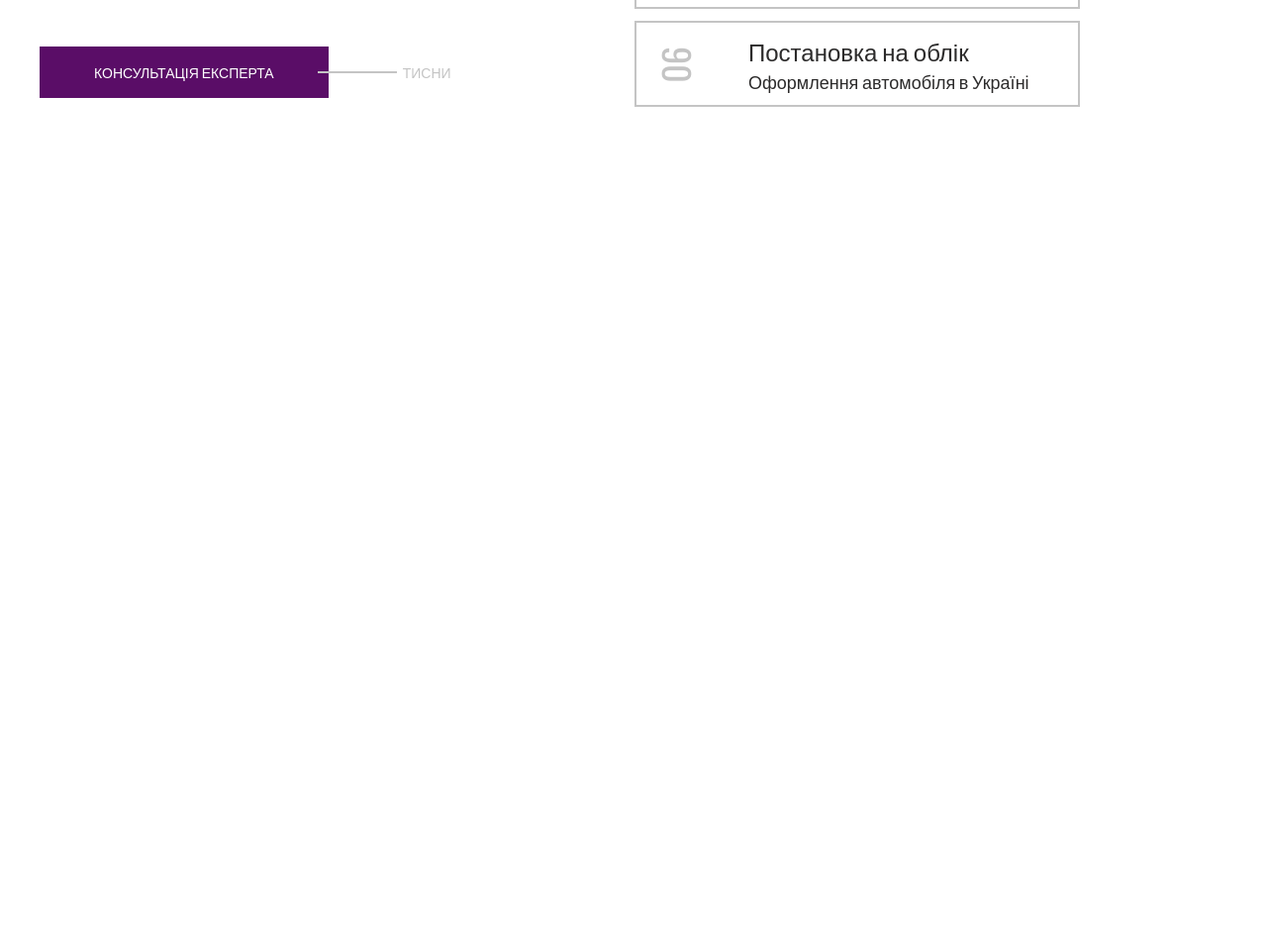
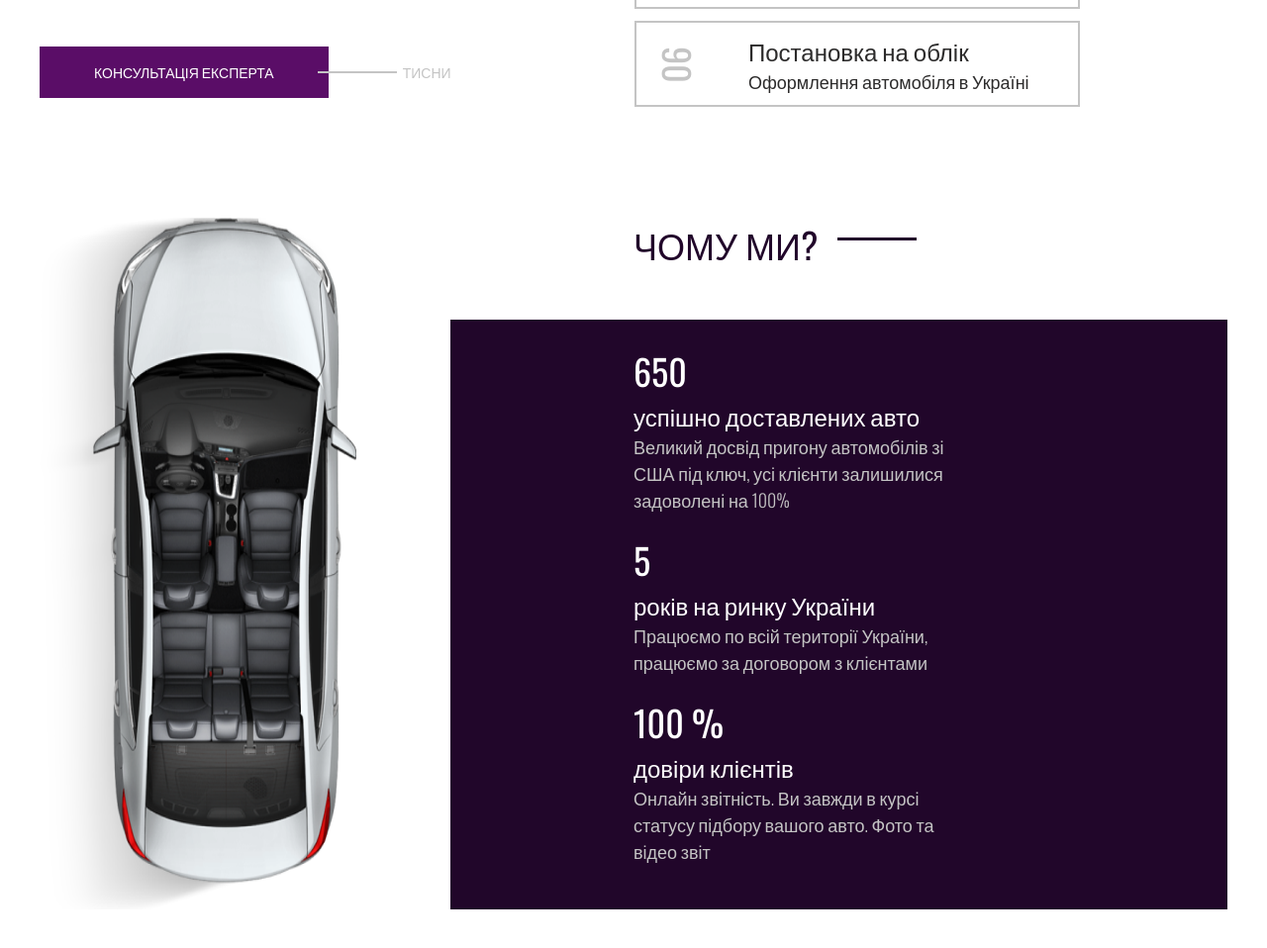
Before and after one commit to TAVPortfolio/layout_training, a plain HTML site: page index.html in a window 1280 px wide. Shown: the part 1735-2693 px from the top of the page at 99% size. Before the commit the page ends 1955 px from the top, so only its background shows below. Drawn offline with nearby package versions, Linux system fonts and the light colour scheme.

Commit message:
Created: Creating section benefits markup and styles

```diff
--- a/css/style.css
+++ b/css/style.css
@@ -234,3 +234,53 @@ a {
   line-height: 27px;
   color: #2c2b2b;
 }
+
+/* section '.benefits' */
+
+.benefits {
+  margin-bottom: 100px;
+}
+
+.benefits__inner {
+  display: flex;
+}
+
+.benefits__images {
+  margin-right: 95px;
+}
+
+.benefits__content {
+  width: 100%;
+  color: #fff;
+}
+
+.benefits__title {
+  margin-left: 185px;
+}
+
+.benefits__list {
+  list-style: none;
+  background-color: #21062a;
+  padding: 25px 0 25px 185px;
+}
+
+.benefits__item {
+  width: 325px;
+  margin-bottom: 20px;
+}
+
+.benefits__item-num {
+  font-weight: 400;
+  font-size: 36px;
+  line-height: 54px;
+}
+
+.benefits__item-title {
+  font-weight: 300;
+  font-size: 24px;
+  line-height: 36px;
+}
+
+.benefits__item-text {
+  color: #c4c4c4;
+}
--- a/index.html
+++ b/index.html
@@ -134,6 +134,42 @@
   </section>
   <!-- /.services -->
 
+  <section class="benefits">
+    <div class="container">
+      <div class="benefits__inner">
+        <img class="benefits__images" src="images/car.png" alt="car">
+        <div class="benefits__content">
+          <h2 class="title benefits__title">ЧОМУ МИ?</h2>
+          <ul class="benefits__list">
+            <li class="benefits__item">
+              <p class="benefits__item-num">650</p>
+              <p class="benefits__item-title">успішно доставлених авто</p>
+              <p class="benefits__item-text">Великий досвід пригону автомобілів зі США під ключ, усі клієнти залишилися
+                задоволені на 100%</p>
+            </li>
+            <li class="benefits__item">
+              <p class="benefits__item-num">5</p>
+              <p class="benefits__item-title">років на ринку України</p>
+              <p class="benefits__item-text">Працюємо по всій території України, працюємо за договором з клієнтами</p>
+            </li>
+            <li class="benefits__item">
+              <p class="benefits__item-num">100 %</p>
+              <p class="benefits__item-title">довіри клієнтів</p>
+              <p class="benefits__item-text">Онлайн звітність. Ви завжди в курсі статусу підбору вашого авто. Фото та
+                відео звіт</p>
+            </li>
+
+          </ul>
+          <!-- /.benefits__list -->
+        </div>
+        <!-- /.benefits__content -->
+      </div>
+      <!-- /.benefits__inner -->
+    </div>
+    <!-- /.container -->
+  </section>
+  <!-- /.benefits -->
+
   <script src="https://ajax.googleapis.com/ajax/libs/jquery/3.4.1/jquery.min.js"></script>
   <script src="js/slick.min.js"></script>
   <script src="js/jquery.fancybox.min.js"></script>
```
Also changed, not shown: images/car.png (added).
